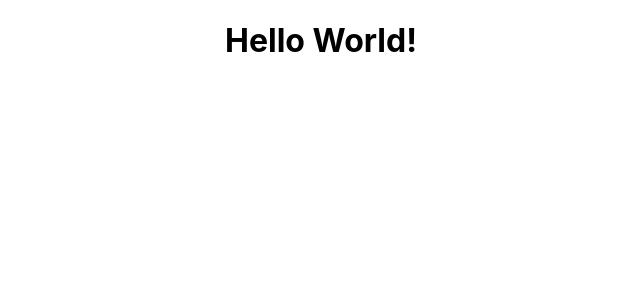
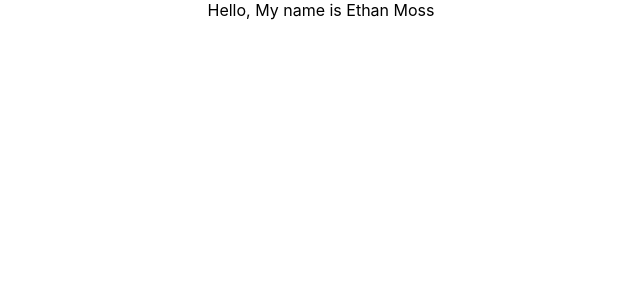
Before and after one commit to EthanM2001/EthanM2001.github.io, a React (Create React App) app in the folder my_portfolio/: page / in a window 1280 px wide. Shown: the top 300 px of the page, without its empty margins (319-959 px from the left). Built offline with nearby package versions, Linux system fonts and the light colour scheme.

Commit message:
Added a alternating typewriter effect...

```diff
--- a/my_portfolio/src/App.css
+++ b/my_portfolio/src/App.css
@@ -1,38 +1,66 @@
 .App {
   text-align: center;
 }
-
-.App-logo {
-  height: 40vmin;
-  pointer-events: none;
+.text_1 {
+  animation: text1;
 }
 
-@media (prefers-reduced-motion: no-preference) {
-  .App-logo {
-    animation: App-logo-spin infinite 20s linear;
+.text_2 {
+  animation: text2;
+}
+
+.text_1,
+.text_2 {
+  overflow: hidden;
+  white-space: nowrap;
+  display: inline-block;
+  position: relative;
+  animation-duration: 20s;
+  animation-timing-function: steps(25, end);
+  animation-iteration-count: infinite;
+}
+
+.text_1::after,
+.text_2::after {
+  content: "|";
+  position: absolute;
+  right: 0;
+  animation: caret infinite;
+  animation-duration: 1s;
+  animation-timing-function: steps(1, end);
+}
+
+@keyframes text2 {
+  0%,
+  50%,
+  100% {
+    width: 0;
+  }
+
+  60%,
+  90% {
+    width: 21.2em;
   }
 }
 
-.App-header {
-  background-color: #282c34;
-  min-height: 100vh;
-  display: flex;
-  flex-direction: column;
-  align-items: center;
-  justify-content: center;
-  font-size: calc(10px + 2vmin);
-  color: white;
+@keyframes text1 {
+  0%,
+  50%,
+  100% {
+    width: 0;
+  }
+  10%,
+  40% {
+    width: 17em;
+  }
 }
 
-.App-link {
-  color: #61dafb;
-}
-
-@keyframes App-logo-spin {
-  from {
-    transform: rotate(0deg);
+@keyframes caret {
+  0%,
+  100% {
+    opacity: 0;
   }
-  to {
-    transform: rotate(360deg);
+  50% {
+    opacity: 1;
   }
 }
--- a/my_portfolio/src/App.js
+++ b/my_portfolio/src/App.js
@@ -4,7 +4,10 @@ import "./App.css";
 function App() {
   return (
     <div className="App">
-      <h1>Hello World!</h1>
+      <span className="text_1">Hello, My name is Ethan Moss</span>
+      <span className="text_2">
+        I am hoping to become a front-end developer
+      </span>
     </div>
   );
 }
```
